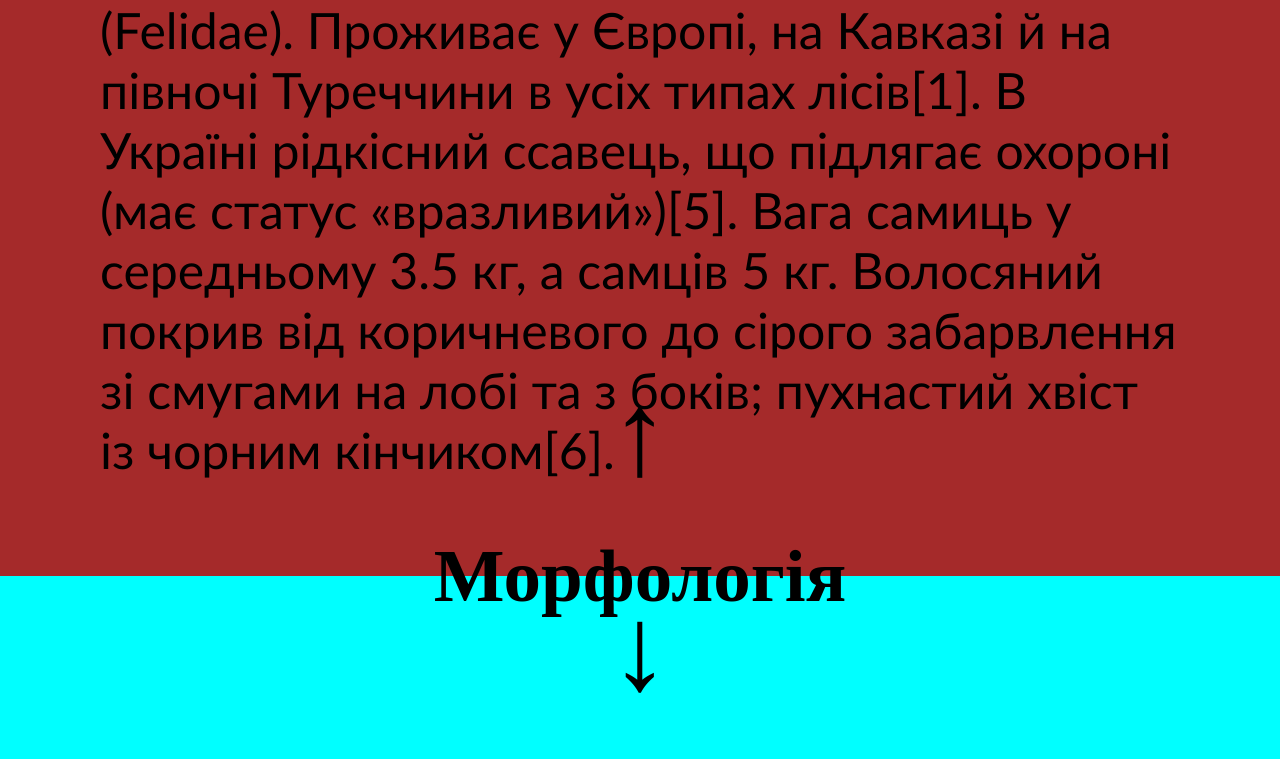
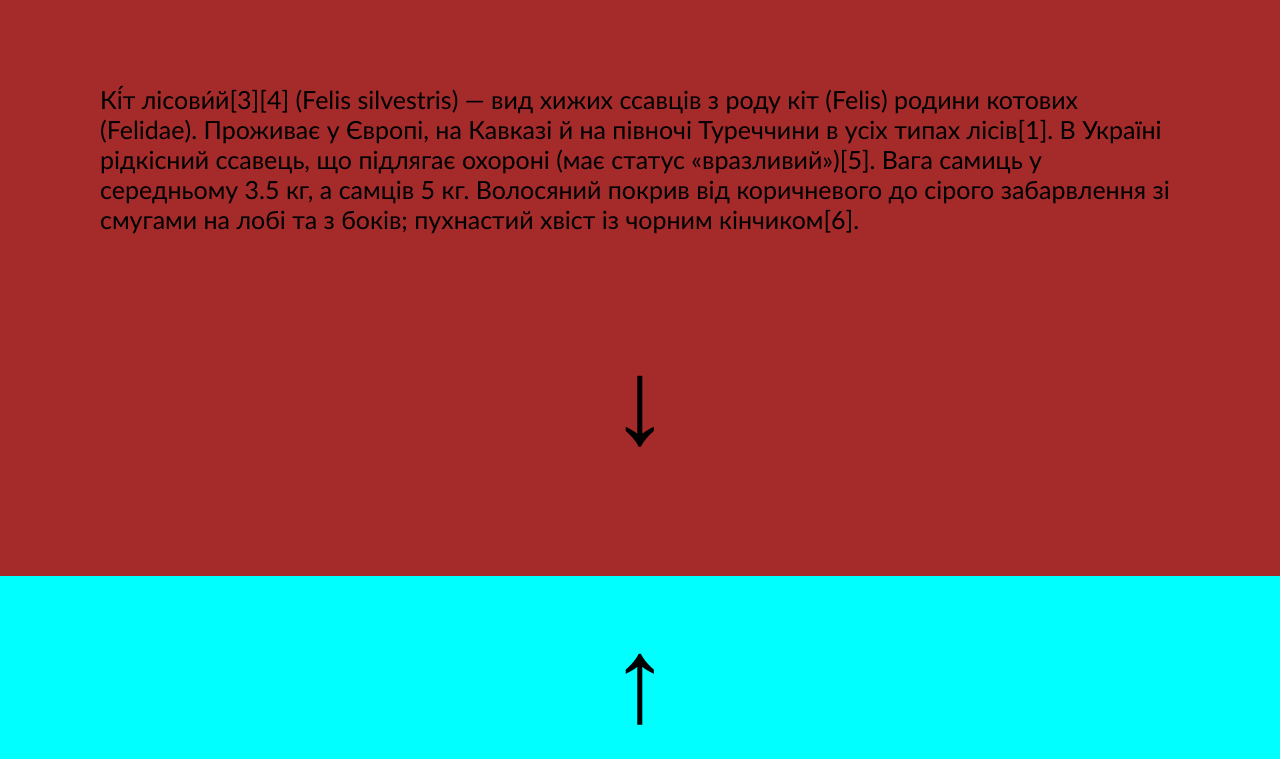
Before and after one commit to Laminatqw/html_homework, a plain HTML site: page hw3/hw3(2)/3.2.html in a window 1280 px wide. Shown: the part 224-983 px from the top of the page. Drawn offline with Linux system fonts and the light colour scheme.

Commit message:
Homework

```diff
--- a/hw3/hw3(2)/style3.2.css
+++ b/hw3/hw3(2)/style3.2.css
@@ -18,7 +18,7 @@ h1{
     flex-direction: column;
     justify-content: center;
     align-items: center;
-    font-size: 50px;
+    font-size: 25px;
 }
 a{
     color: #000 !important;
```
